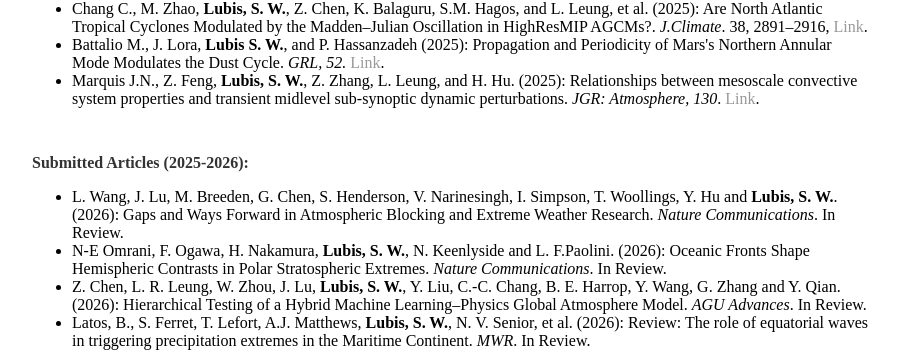
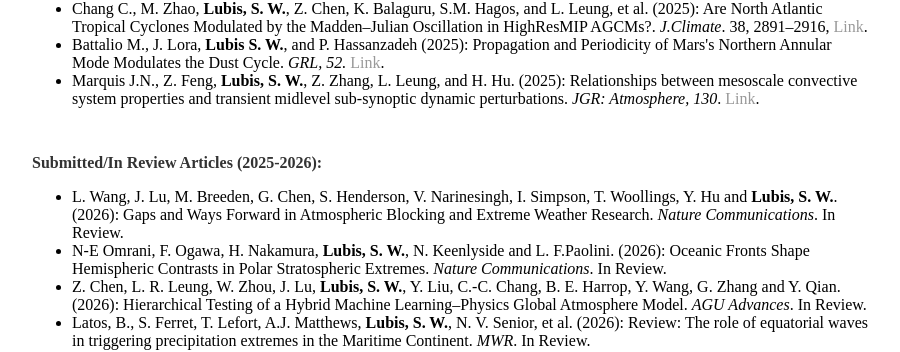
Before and after one commit to sandrolubis/sandrolubis.github.io, a Jekyll site: the page built from index.html, in a window 1280 px wide. Shown: the part 815-1167 px from the top of the page, without its empty margins (276-1176 px from the left). Built offline with Jekyll 4.4.1, drawn with Linux system fonts in a browser that asks for light colours.

Commit message:
Update index.html

```diff
--- a/index.html
+++ b/index.html
@@ -53,7 +53,7 @@
 		<li> Battalio M., J. Lora,  <b>Lubis S. W.</b>, and P. Hassanzadeh (2025): Propagation and Periodicity of Mars's Northern Annular Mode Modulates the Dust Cycle. <i>GRL, 52.</i> <a href="https://doi.org/10.1029/2024GL112814">Link</a>.</li>
 		<li> Marquis J.N., Z. Feng, <b>Lubis, S. W.</b>, Z. Zhang, L. Leung, and H. Hu. (2025): Relationships between mesoscale convective system properties and transient midlevel sub-synoptic dynamic perturbations. <i>JGR: Atmosphere, 130</i>. <a href="https://doi.org/10.1029/2024JD042076">Link</a>.</li>
 		</ul>
-	<p class="ex", style="padding-top:30px"><font size=3><b>Submitted Articles (2025-2026):</b></p>
+	<p class="ex", style="padding-top:30px"><font size=3><b>Submitted/In Review Articles (2025-2026):</b></p>
 		<ul class="ex">
 		<li> L. Wang, J. Lu, M. Breeden, G. Chen, S. Henderson, V. Narinesingh, I. Simpson, T. Woollings, Y. Hu and <b>Lubis, S. W.</b>. (2026): Gaps and Ways Forward in Atmospheric Blocking and Extreme Weather Research. <i>Nature Communications</i>. In Review.</li>
 		<li> N-E Omrani, F. Ogawa, H. Nakamura, <b>Lubis, S. W.</b>, N. Keenlyside and L. F.Paolini. (2026): Oceanic Fronts Shape Hemispheric Contrasts in Polar Stratospheric Extremes. <i>Nature Communications</i>. In Review.</li>
```
